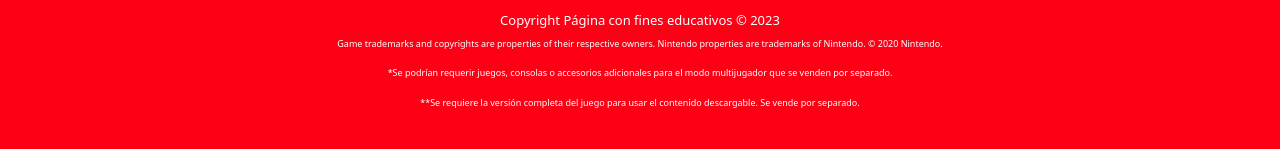
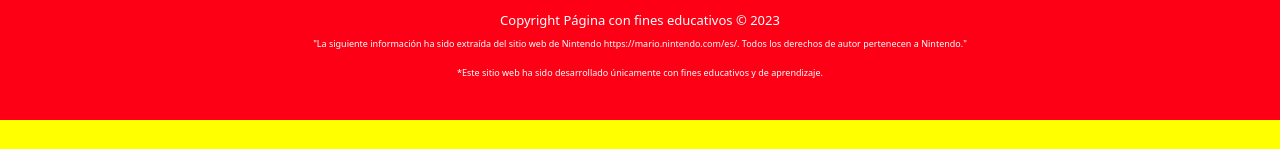
Before and after one commit to FVelarde-Alvarez/PFVelarde-Alvarez, a website: page pages/jhistoria.html in a window 1280 px wide. Shown: the part 2899-3048 px from the top of the page. After the commit the page ends 3019 px from the top, so only its background shows below. Drawn offline with nearby package versions, Linux system fonts and the light colour scheme.

Commit message:
copyright

```diff
--- a/pages/jhistoria.html
+++ b/pages/jhistoria.html
@@ -346,10 +346,8 @@
         </div>
 
         <h6>Copyright Página con fines educativos &#169 2023 </h6>
-          <p class="p_tiny">Game trademarks and copyrights are properties of their respective owners. Nintendo properties are trademarks of Nintendo. © 2020 Nintendo.</p>
-          <p class="p_tiny">*Se podrían requerir juegos, consolas o accesorios adicionales para el modo multijugador que se venden por separado.</p>
-          <p class="p_tiny">**Se requiere la versión completa del juego para usar el contenido descargable. Se vende por separado.</p>
-
+        <p class="p_tiny">"La siguiente información ha sido extraída del sitio web de Nintendo https://mario.nintendo.com/es/. Todos los derechos de autor pertenecen a Nintendo."</p>
+        <p class="p_tiny">*Este sitio web ha sido desarrollado únicamente con fines educativos y de aprendizaje.</p>
         </center>
         <br>
     </footer>
--- a/sass/views/_historia.scss
+++ b/sass/views/_historia.scss
@@ -2,7 +2,6 @@
     @include grid(90%, 100% 100%, center);
     margin-left: 20px;
 }
-//falta declarar el p lead
 
 .creacion_box{
     @include article ($backgroud-color-creacionbox, 70%, center, 5%,5%);
--- a/sass/views/_home.scss
+++ b/sass/views/_home.scss
@@ -50,7 +50,7 @@ header{
 }
 
 body{
-    background-color: $backgroud-color-body;/*falta agregar imagen fondo*/
+    background-color: $backgroud-color-body;
     padding: 90px 0px 0px;
 
     .container{
```
Also changed, not shown: index.html (+2 -3 lines), pages/mantenimiento.html (+2 -4 lines), pages/mantenimiento_noticias.html (+2 -4 lines), pages/marioata.html (+2 -4 lines), pages/noticia1.html (+2 -4 lines), pages/noticias.html (+2 -4 lines), pages/pelicula.html (+2 -4 lines), pages/personajes.html (+2 -4 lines).
